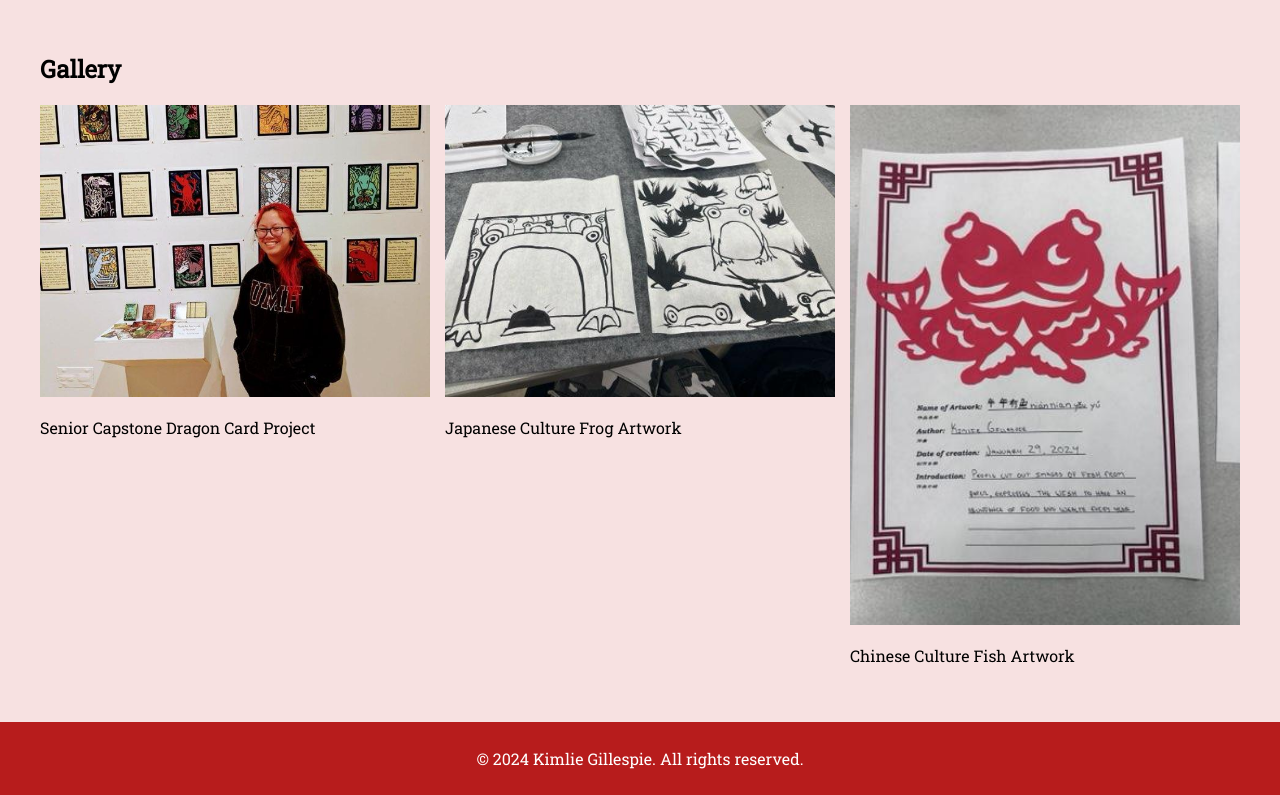
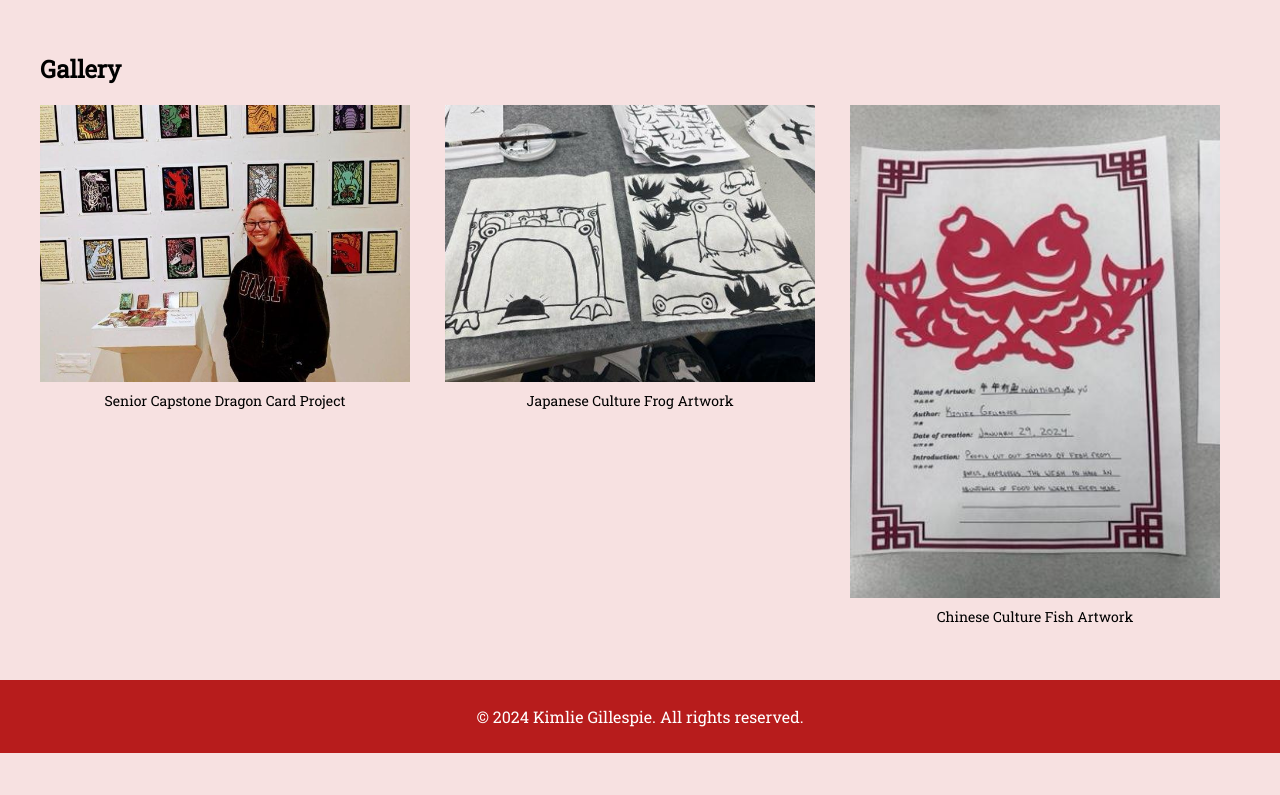
Before and after one commit to AbelM2003/kimlie-art-website, a plain HTML site: page portfolio.html in a window 1280 px wide. Shown: the part 80-875 px from the top of the page. After the commit the page ends 833 px from the top, so only its background shows below. Drawn offline with Linux system fonts and the light colour scheme.

```diff
--- a/styles.css
+++ b/styles.css
@@ -97,3 +97,16 @@ footer {
     padding: 10px 0;
     width: 100%;
 }
+
+.artwork-item {
+    display: inline-block;
+    vertical-align: top;
+    margin-right: 20px; /* Adjust spacing between items as needed */
+}
+
+.subtitle {
+    font-family: 'Roboto Slab', serif;
+    font-size: 14px;
+    margin-top: 5px;
+    text-align: center;
+}
```
